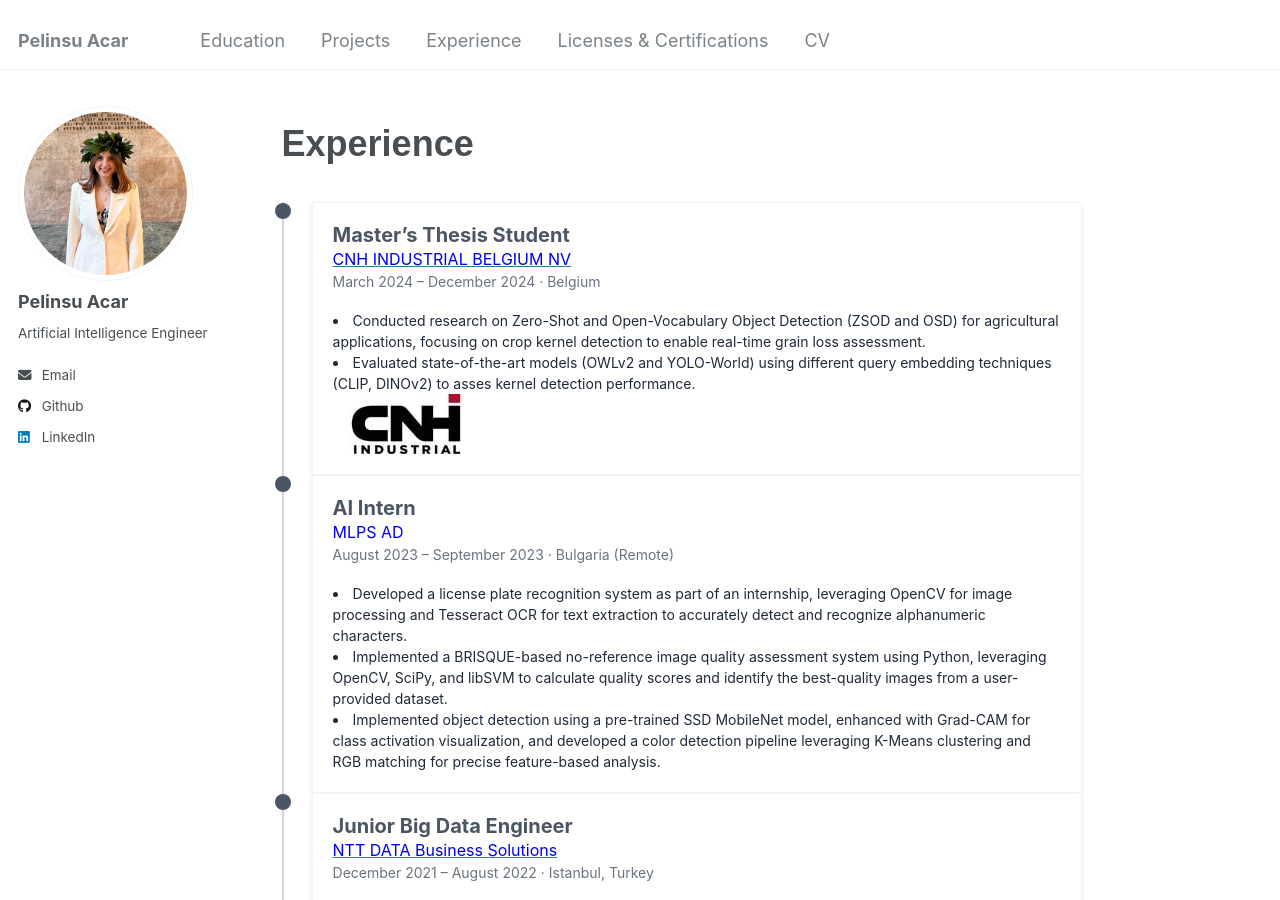
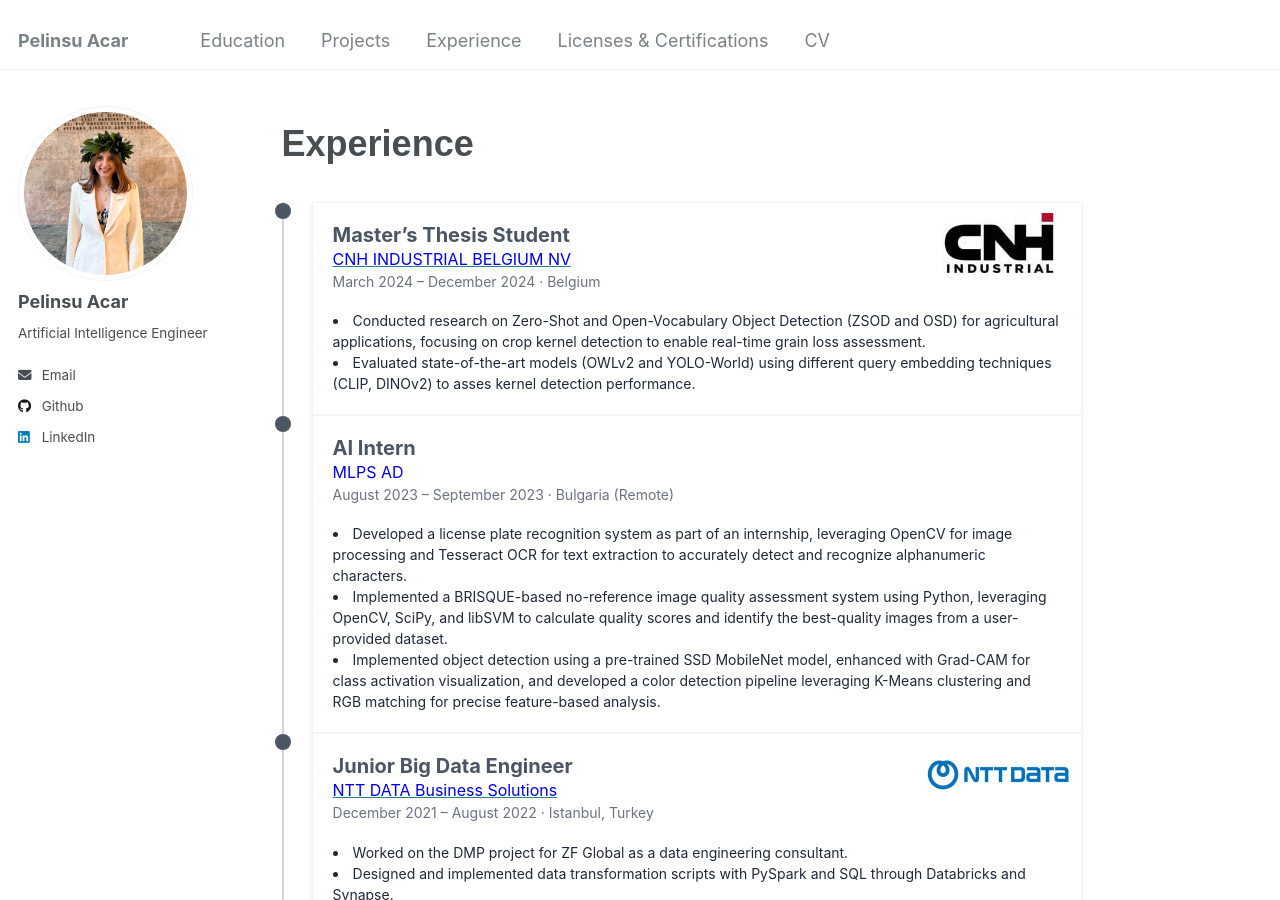
Before and after one commit to pelinsuacar/pelinsuacar.github.io, a Jekyll site: the page built from _pages/experience.md, in a window 1280 px wide and 900 px high. Built offline with Jekyll 4.4.1, drawn with Linux system fonts in a browser that asks for light colours.

Commit message:
Update experience.md

```diff
--- a/_pages/experience.md
+++ b/_pages/experience.md
@@ -5,6 +5,9 @@ permalink: /experience/
 author_profile: true
 ---
 <div class="timeline-item">
+   <a href="https://www.cnh.com" target="_blank" class="logo-container">
+      <img src="../images/cnh.jpg" alt="CNH Logo" class="company-logo" style="width: 145px; height: 60px; !important;">
+     </a>
   <div class="content-wrapper">
     <h2 class="position-title">Master’s Thesis Student</h2>
     <p class="company-name">
@@ -15,9 +18,6 @@ author_profile: true
         <li>Conducted research on Zero-Shot and Open-Vocabulary Object Detection (ZSOD and OSD) for agricultural applications, focusing on crop kernel detection to enable real-time grain loss assessment.</li>
         <li>Evaluated state-of-the-art models (OWLv2 and YOLO-World) using different query embedding techniques (CLIP, DINOv2) to asses kernel detection performance.</li>
       </u1>
-     <a href="https://www.cnh.com" target="_blank">
-      <img src="../images/cnh.jpg" alt="CNH Logo" class="company-logo" style="width: 145px; height: 60px; !important;">
-     </a>
   </div>
 </div>
 
@@ -38,6 +38,9 @@ author_profile: true
 
 
 <div class="timeline-item">
+    <a href="https://nttdata-solutions.com/tr/" target="_blank" class="logo-container">
+      <img src="../images/ntt.png" alt="NTT DATA Logo" class="company-logo" style="width: 145px; height: 60px; !important;">
+    </a>
   <div class="content-wrapper">
     <h2 class="position-title">Junior Big Data Engineer</h2>
     <p class="company-name">
@@ -53,15 +56,15 @@ author_profile: true
       <li>Implementing important data engineering concepts such as row level security, multi hop architecture, fault tolerant data ingestion, test driven development, proper documentation and version control.</li>
       <li>Collaborated effectively with a multinational team & customer through pair programming, knowledge transfer and sprint DEMO sessions.</li>
     </u1>
-    <a href="https://nttdata-solutions.com/tr/" target="_blank">
-      <img src="../images/ntt.png" alt="NTT DATA Logo" class="company-logo" style="width: 145px; height: 60px; !important;">
-    </a>
   </div>
 </div>
 
 ---
 
 <div class="timeline-item">
+  <a href="https://www.havelsan.com/en" target="_blank" class="logo-container">
+    <img src="../images/havelsan2.png" alt="HAVELSAN Logo" class="company-logo" style="width: 145px; height: 60px; !important;">
+  </a>
   <div class="content-wrapper">
     <h2 class="position-title">Candidate Engineer</h2>
     <p class="company-name">
@@ -72,15 +75,15 @@ author_profile: true
       <li>Contributed to the autonomous ground vehicle project (BARKAN), focusing on network design.</li>
       <li>Implemented VLAN tagging, GRE tunnel, and OSPF protocol on Linux using Quagga software.</li>
     </u1>
-    <a href="https://www.havelsan.com/en" target="_blank">
-    <img src="../images/havelsan2.png" alt="HAVELSAN Logo" class="company-logo" style="width: 145px; height: 60px; !important;">
-  </a>
   </div>
 </div>
 
 ---
 
 <div class="timeline-item">
+  <a href="https://www.havelsan.com/en" target="_blank" class="logo-container">
+    <img src="../images/havelsan2.png" alt="HAVELSAN Logo" class="company-logo" style="width: 145px; height: 60px; !important;">
+  </a>
   <div class="content-wrapper">
     <h2 class="position-title">Summer Intern</h2>
     <p class="company-name">
@@ -92,15 +95,15 @@ author_profile: true
       <li>Implemented OSPF protocol for mesh networks on Cisco Packet Tracer.</li>
       <li>Attended training sessions on project management, test engineering, and cyber security.</li>
     </u1>
-     <a href="https://www.havelsan.com/en" target="_blank">
-    <img src="../images/havelsan2.png" alt="HAVELSAN Logo" class="company-logo" style="width: 145px; height: 60px; !important;">
-  </a>
   </div>
 </div>
 
 ---
 
 <div class="timeline-item">
+  <a href="https://www.roketsan.com.tr/en" target="_blank" class="logo-container">
+    <img src="../images/roketsan.jpg" alt="ROKETSAN Logo" class="company-logo" style="width: 145px; height: 60px; !important;">
+  </a>
   <div class="content-wrapper">
     <h2 class="position-title">Summer Intern</h2>
     <p class="company-name">
@@ -111,8 +114,5 @@ author_profile: true
       <li>Worked at the Launching System Design Department.</li>
       <li>Implemented UART communication protocol using VHDL on Vivado and tested on PicoZed FMC Carrier Card.</li>
     </u1>
-    <a href="https://www.roketsan.com.tr/en" target="_blank">
-    <img src="../images/roketsan.jpg" alt="ROKETSAN Logo" class="company-logo" style="width: 145px; height: 60px; !important;">
-  </a>
   </div>
 </div>
```
